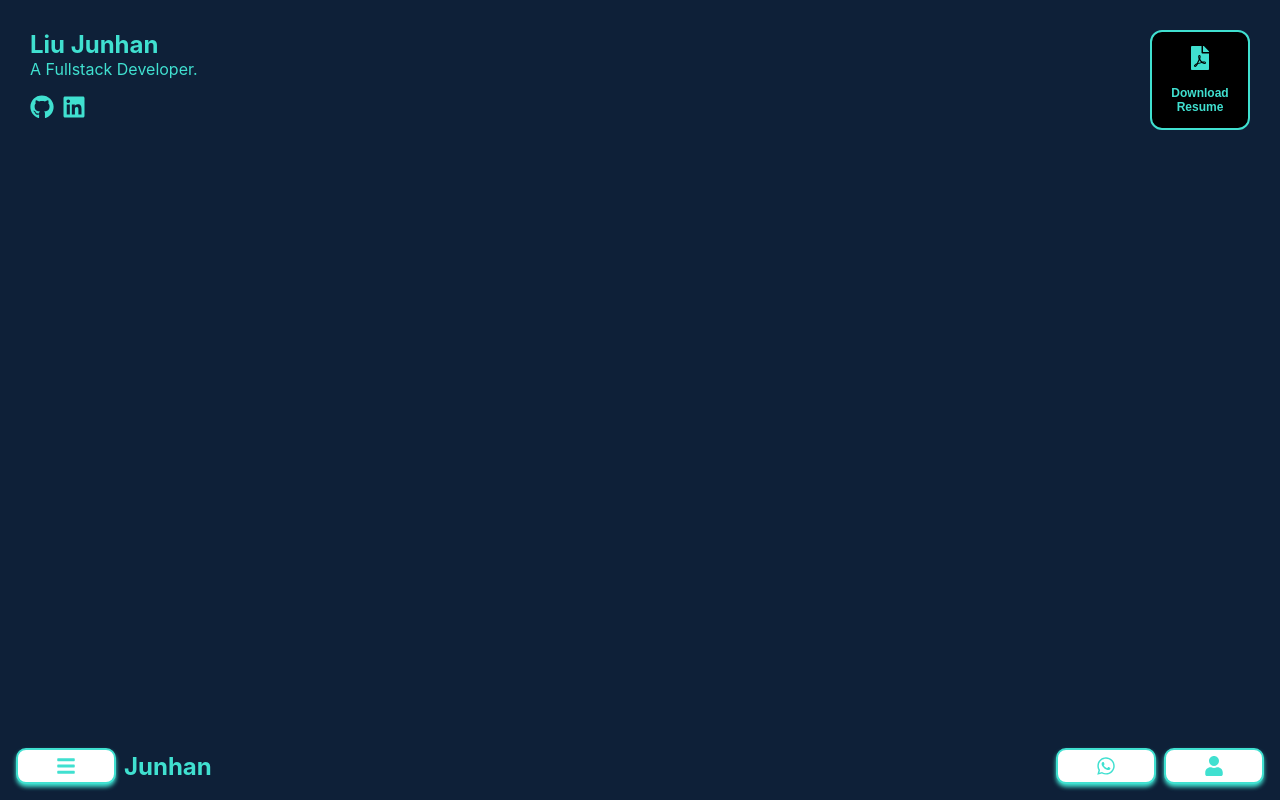
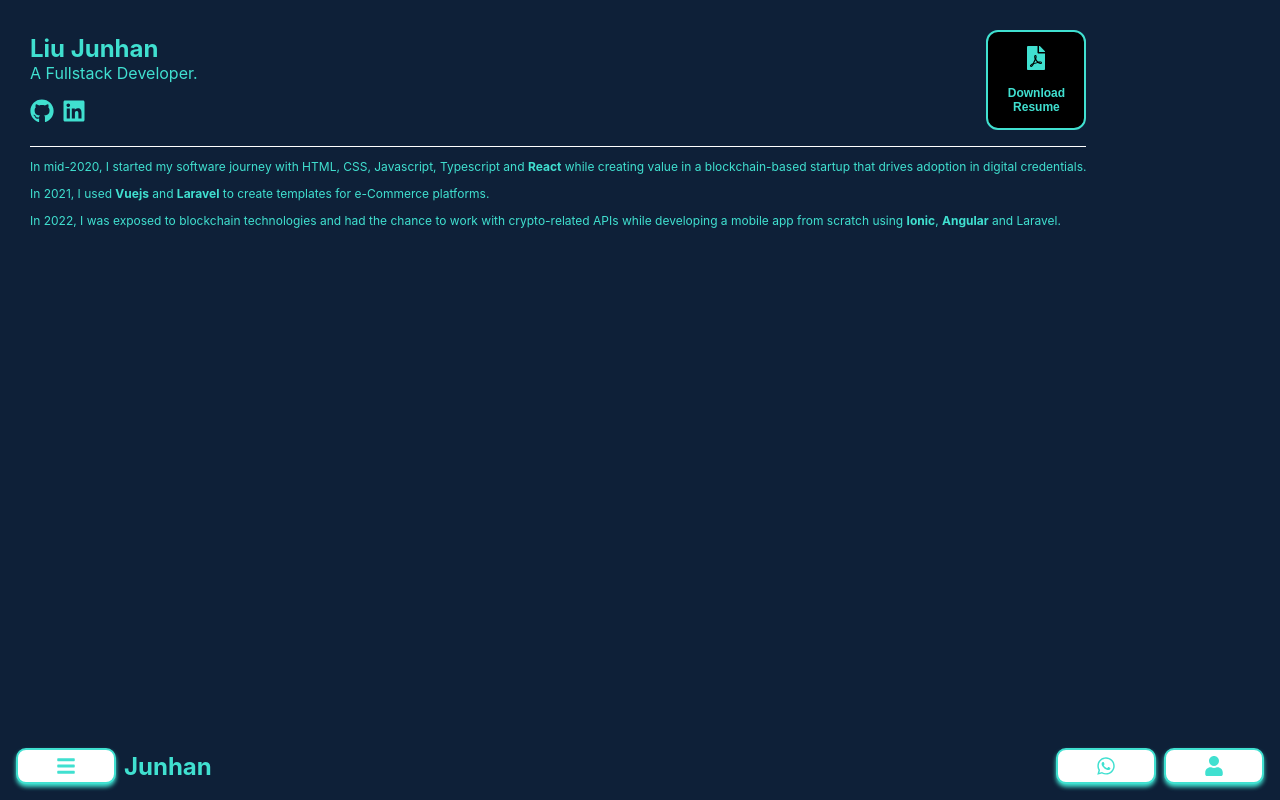
Before and after one commit to jun-han-github/dashboard, a React (Vite) app: page / in a window 1280 px wide. Built offline with nearby package versions, Linux system fonts and the light colour scheme.

Commit message:
feat: intro highlights

```diff
--- a/src/components/social-media-bar/SocialMediaBar.scss
+++ b/src/components/social-media-bar/SocialMediaBar.scss
@@ -1,6 +1,6 @@
 .bar {
     display: block;
-    margin: 16px 0;
+    margin: 16px 0 0 0;
 
     .bar-icons {
         margin-right: 8px;
--- a/src/pages/HomePage.scss
+++ b/src/pages/HomePage.scss
@@ -8,6 +8,18 @@
     }
 
     display: flex;
+    align-items: center;
     justify-content: space-between;
     width: 100%;
+    padding-bottom: 16px;
+    border-bottom: 1px solid #ffffff;
 }
+
+.about {
+    font-size: 12px;
+    .skill-highlight {
+        & :hover {
+            color: orange
+        }
+    }
+}
--- a/src/pages/HomePage.tsx
+++ b/src/pages/HomePage.tsx
@@ -2,19 +2,40 @@ import Box from "../components/box/Box";
 import SocialMediaBar from "../components/social-media-bar/SocialMediaBar";
 import './HomePage.scss';
 
+
 const HomePage = () => {
 
+    const skill = (skillName: string, url: string) => {
+        return (<a href={url} target="_blank" className="skill-highlight"><strong>{skillName}</strong></a>);
+    }
+
+    const react = skill("React", "https://react.dev/");
+    const vuejs = skill("Vuejs", "https://vuejs.org/");
+    const angular = skill("Angular", "https://angular.io/");
+    const laravel = skill("Laravel", "https://laravel.com/");
+    const ionic = skill("Ionic", "https://ionicframework.com/");
+    const reactNative = skill("React Native", "https://reactnative.dev/");
+
     return (
+        <div>
             <div className="home-container">
                 <div className="intro">
                     <h2>Liu Junhan</h2>
-                <p>A Fullstack Developer.</p>
+                    <p>
+                        A Fullstack Developer.<br/>
+                    </p>
                     <SocialMediaBar />
                 </div>
                 <div className="links">
                     <Box />
                 </div>
             </div>
+            <div className="about">
+                <p>In mid-2020, I started my software journey with HTML, CSS, Javascript, Typescript and {react} while creating value in a blockchain-based startup that drives adoption in digital credentials.</p>
+                <p>In 2021, I used {vuejs} and {laravel} to create templates for e-Commerce platforms.</p>
+                <p>In 2022, I was exposed to blockchain technologies and had the chance to work with crypto-related APIs while developing a mobile app from scratch using {ionic}, {angular} and Laravel.</p>
+            </div>
+        </div>
     )
 }
 
```
Lines whose indentation alone changed are shown as unchanged.
